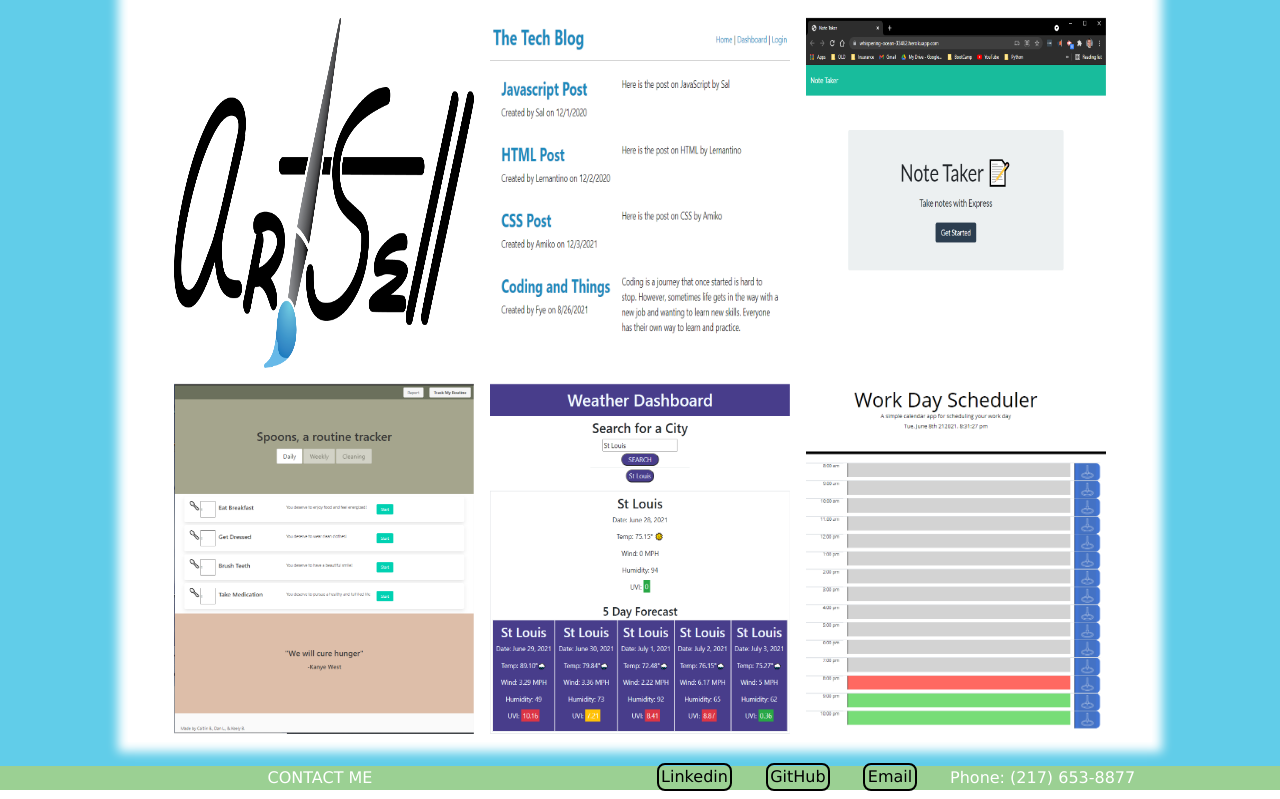
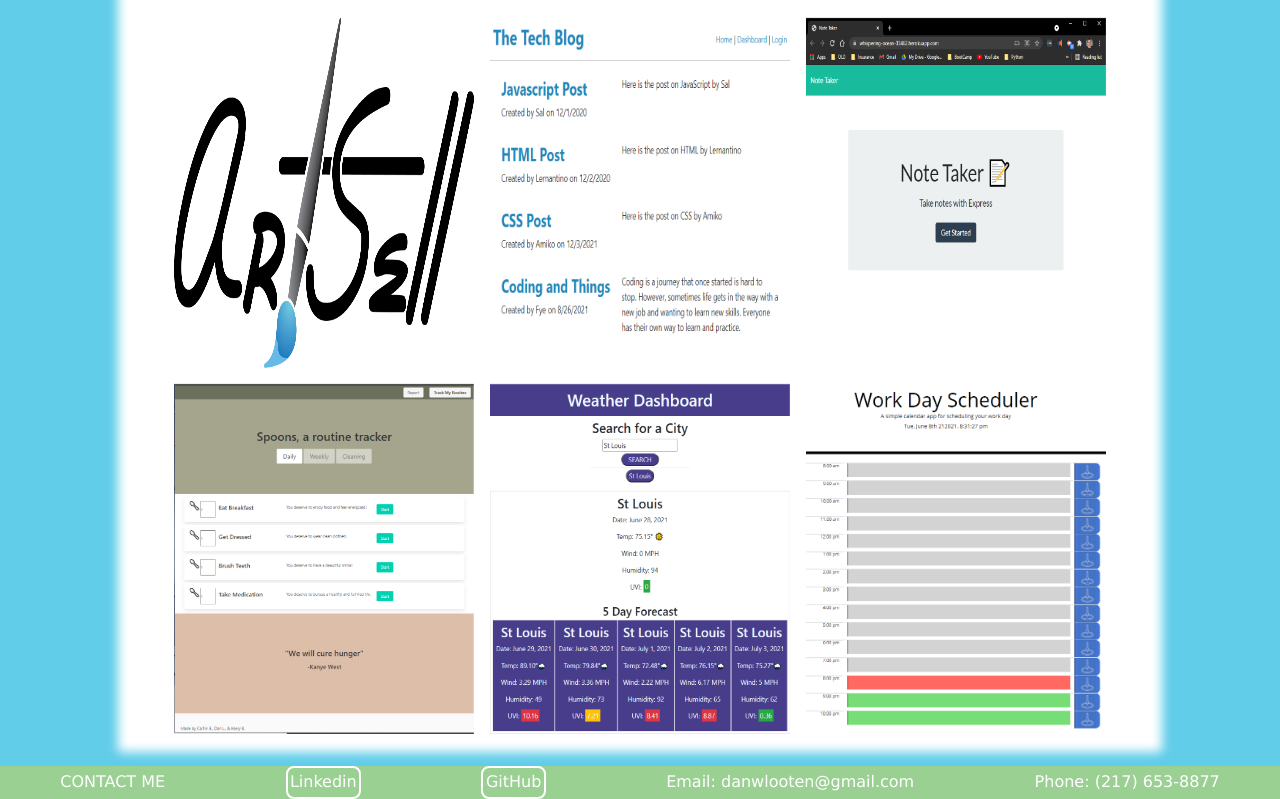
Before and after one commit to D-Loot/Portfolio_React, a React (Create React App) app: page / in a window 1280 px wide. Shown: the part 175-974 px from the top of the page. Built offline with nearby package versions, Linux system fonts and the light colour scheme.

Commit message:
organize the footer to display my email directly

```diff
--- a/src/components/Footer.js
+++ b/src/components/Footer.js
@@ -3,29 +3,27 @@ import React from "react";
 
 export default function Footer() {
   return (
-    <footer id="contact-me" className="bottom-auto">
+    <footer className="footer-spacing">
       <h2>CONTACT ME</h2>
-      <ul>
-        <li>
+
       <a
         href="https://www.linkedin.com/in/dan-looten-1917b2178"
         className="hover-text"
+        id="footer-text"
       >
         Linkedin
       </a>
-        </li>
-        <li>
-          <a href="https://github.com/D-Loot/Portfolio" className="hover-text">
+
+      <a
+        href="https://github.com/D-Loot/Portfolio"
+        className="hover-text"
+        id="footer-text"
+      >
         GitHub
       </a>
-        </li>
-        <li>
-          <a href="mailto: danwlooten@gmail.com" className="hover-text">
-            Email
-          </a>
-        </li>
-        <li>Phone: (217) 653-8877</li>
-      </ul>
+
+      <p>Email: danwlooten@gmail.com</p>
+      <p>Phone: (217) 653-8877</p>
     </footer>
   );
 }
```
Lines whose indentation alone changed are shown as unchanged.
